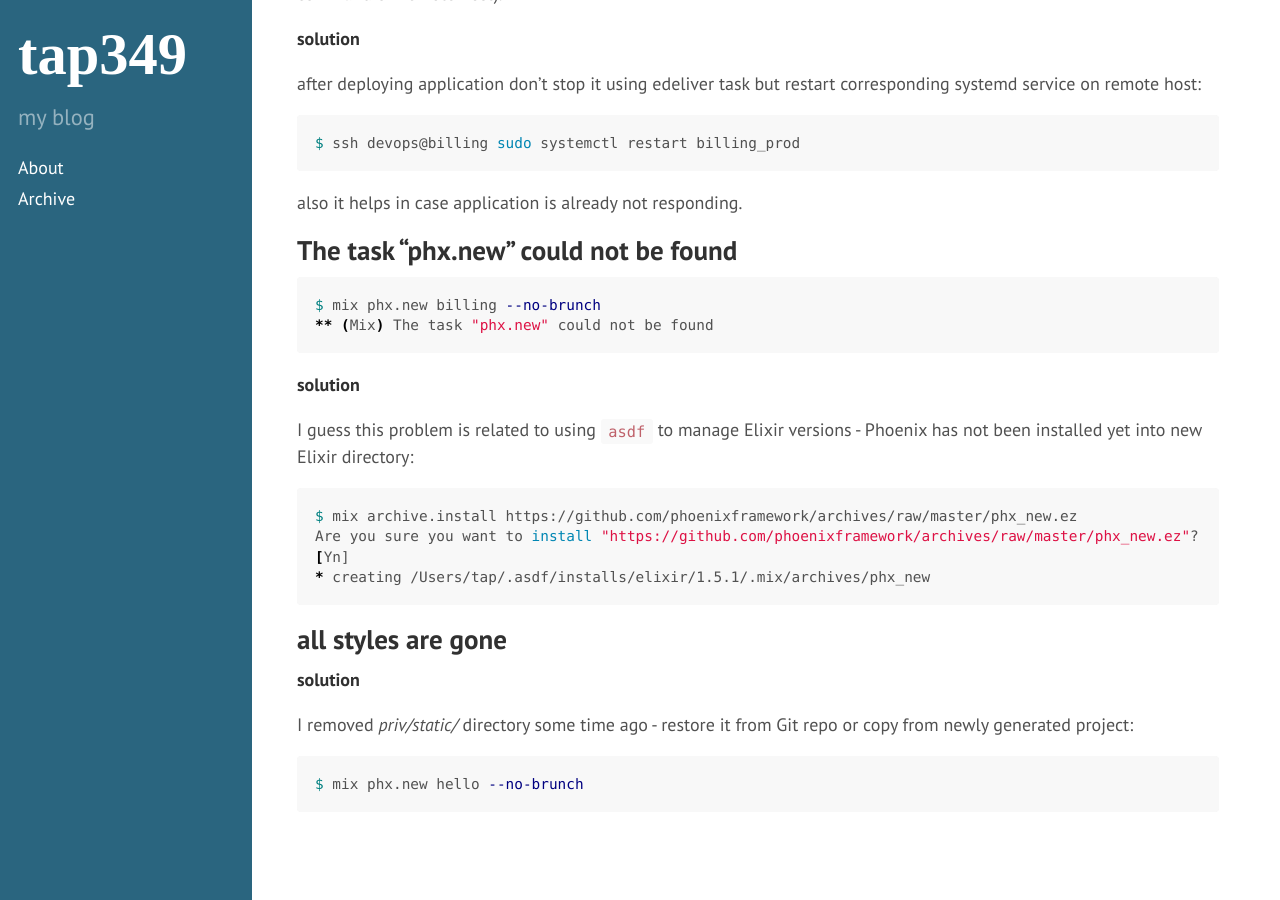
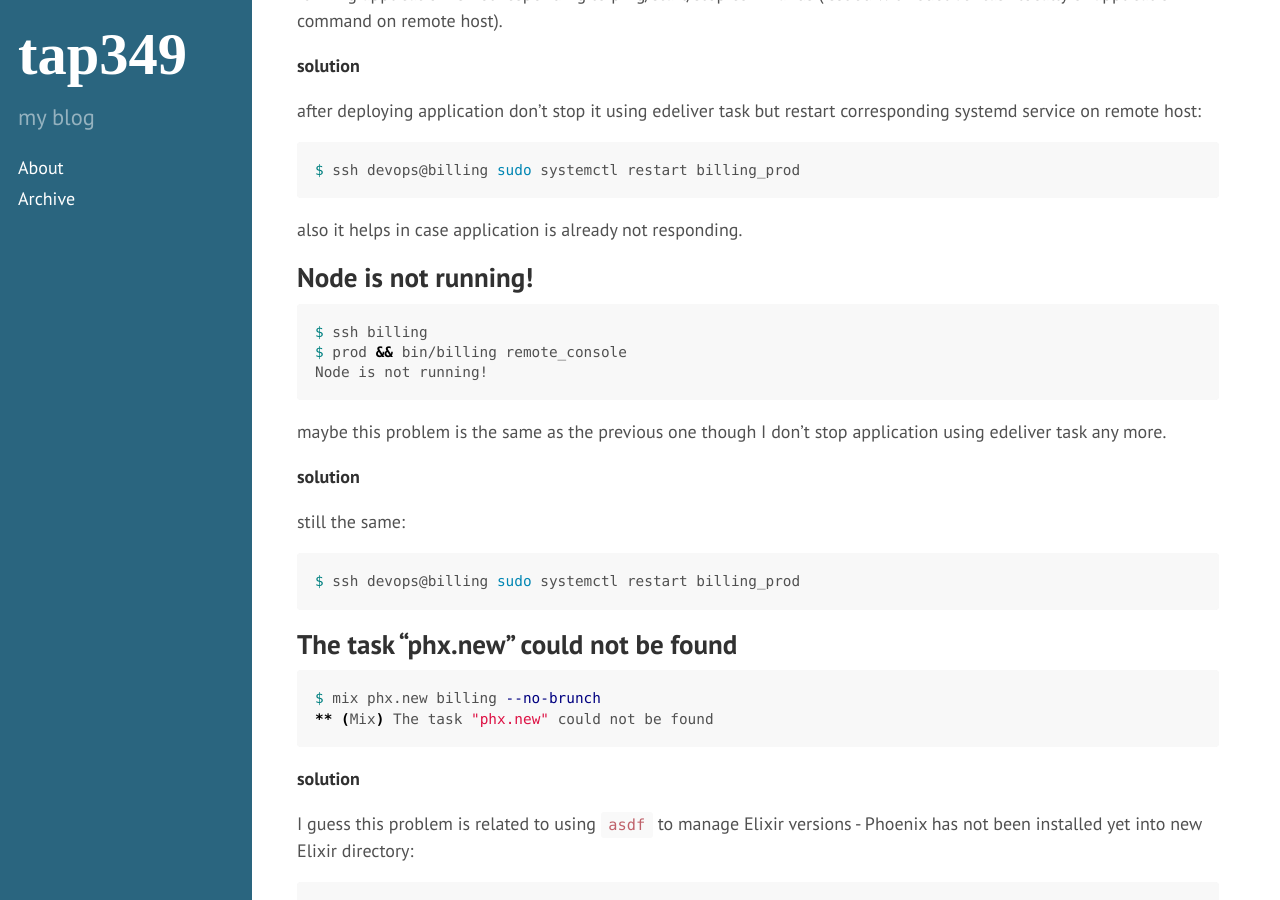
Before and after one commit to tap349/tap349.github.io, a Jekyll site: the page built from _posts/2017-08-01-phoenix-troubleshooting.md, in a window 1280 px wide and 900 px high, scrolled down 1036 px. Built offline with Jekyll 4.4.1, drawn with Linux system fonts in a browser that asks for light colours.

Commit message:
update 2017-08-28_11:26:46

````diff
--- a/_posts/2017-08-01-phoenix-troubleshooting.md
+++ b/_posts/2017-08-01-phoenix-troubleshooting.md
@@ -57,6 +57,25 @@ $ ssh devops@billing sudo systemctl restart billing_prod
 
 also it helps in case application is already not responding.
 
+## Node is not running!
+
+```sh
+$ ssh billing
+$ prod && bin/billing remote_console
+Node is not running!
+```
+
+maybe this problem is the same as the previous one though
+I don't stop application using edeliver task any more.
+
+**solution**
+
+still the same:
+
+```sh
+$ ssh devops@billing sudo systemctl restart billing_prod
+```
+
 ## The task "phx.new" could not be found
 
 ```sh
````
